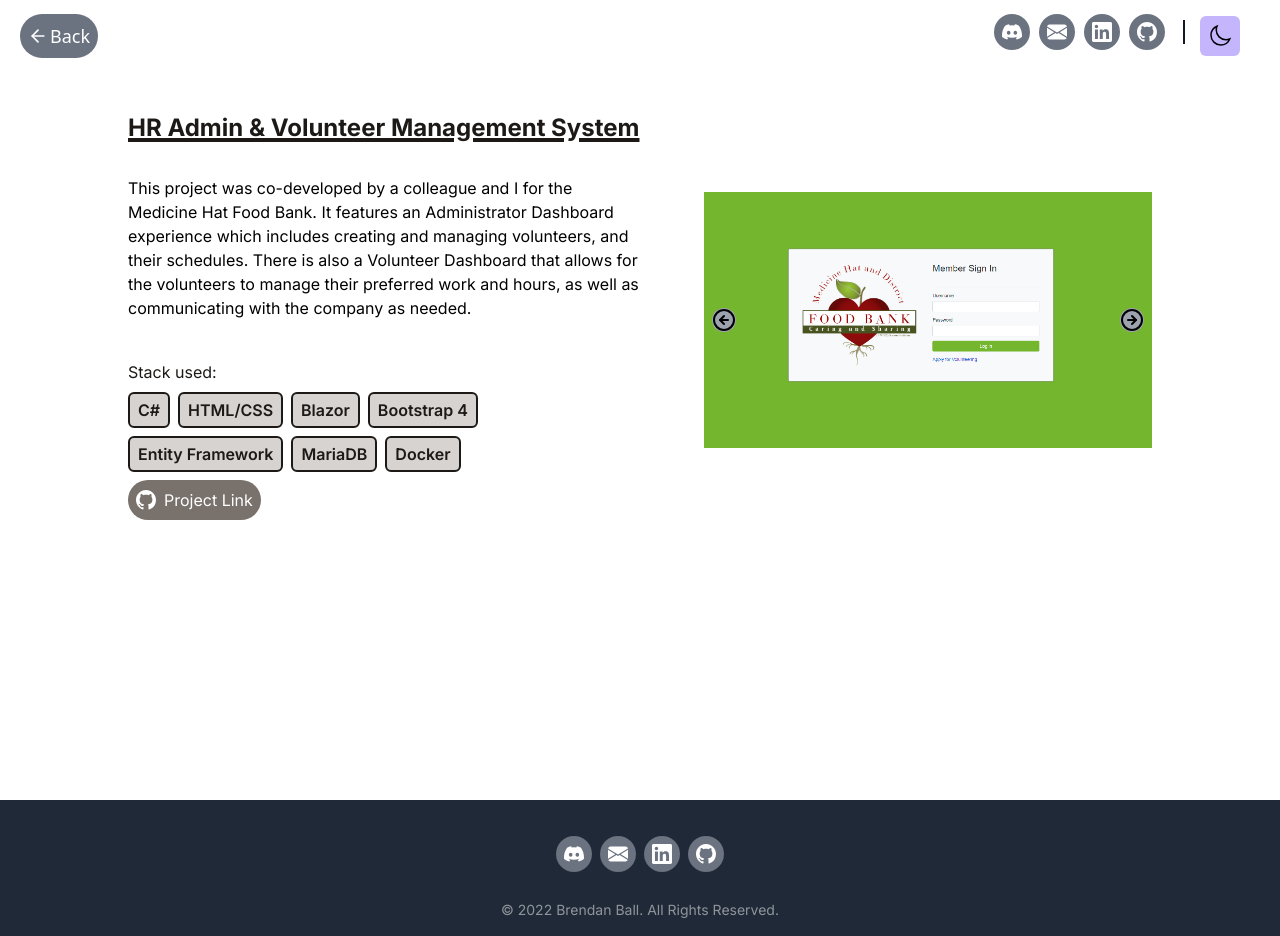
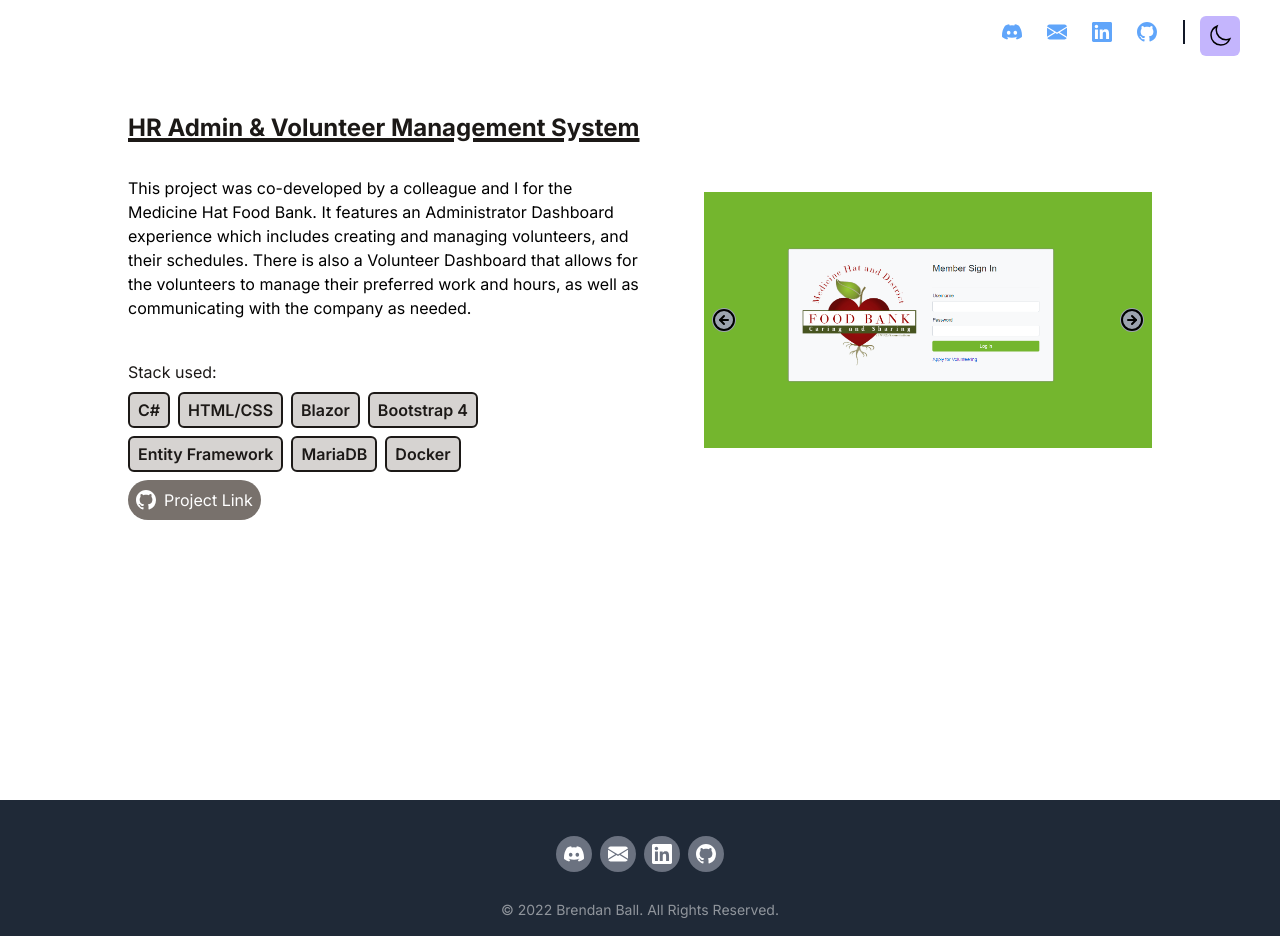
Before and after one commit to brendanball4/PortfolioJSXTailwind, a React (Vite) app: page /project/1 in a window 1280 px wide. Built offline with nearby package versions, Linux system fonts and the light colour scheme.

Commit message:
Add changes

```diff
--- a/src/components/Navbar.jsx
+++ b/src/components/Navbar.jsx
@@ -34,7 +34,7 @@ const Navbar = () => {
             animate={{ opacity: 1 }}
             exit={{ opacity: 0 }}>
             <a
-              className="absolute xl:fixed p-2 left-5 top-3.5 bg-gray-500 text-lg p-2 rounded-full"
+              className="absolute p-2 left-5 top-3.5 text-lg p-2 rounded-full"
               href={domainName}
               onMouseEnter={() => setIsArrowHovered(true)} // Set arrow hover state to true
               onMouseLeave={() => setIsArrowHovered(false)} // Set arrow hover state to false
@@ -56,7 +56,7 @@ const Navbar = () => {
         href={linkedin}
         target="_blank"
         rel="noopener noreferrer"
-        className="social-link linkedin hover:text-blue-400 absolute 2xl:fixed right-[160px] bg-gray-500 p-2 top-3.5 font-semibold text-white inline-flex items-center space-x-2 rounded-full">
+        className="social-link linkedin hover:text-black dark:hover:text-blue-400 absolute 2xl:fixed right-[160px] p-2 top-3.5 font-semibold text-blue-400 dark:text-white inline-flex items-center space-x-2 rounded-full">
         <svg
             className="w-5 h-5 fill-current"
             role="img"
@@ -73,7 +73,7 @@ const Navbar = () => {
         href={github}
         target="_blank"
         rel="noopener noreferrer"
-        className="social-link github hover:text-blue-400 absolute 2xl:fixed z-10 right-[115px] bg-gray-500 p-2 top-3.5 font-semibold text-white inline-flex items-center space-x-2 rounded-full">
+        className="social-link github hover:text-black dark:hover:text-blue-400 absolute 2xl:fixed z-10 right-[115px] p-2 top-3.5 font-semibold text-blue-400 dark:text-white inline-flex items-center space-x-2 rounded-full">
         <svg
             xmlns="http://www.w3.org/2000/svg"
             xmlnsXlink="http://www.w3.org/1999/xlink"
@@ -96,7 +96,7 @@ const Navbar = () => {
 
       <a
         onClick={() => copyToClipboard(emailAddress)}
-        className="social-link email hover:text-blue-400 absolute 2xl:fixed z-10 right-[205px] cursor-pointer bg-gray-500 p-2 top-3.5 font-semibold text-white inline-flex items-center space-x-2 rounded-full">
+        className="social-link email hover:text-black dark:hover:text-blue-400 absolute 2xl:fixed z-10 right-[205px] cursor-pointer p-2 top-3.5 font-semibold text-blue-400 dark:text-white inline-flex items-center space-x-2 rounded-full">
         <svg xmlns="http://www.w3.org/2000/svg"
             width="20" height="20"
             fill="currentColor"
@@ -108,7 +108,7 @@ const Navbar = () => {
 
       <a
         onClick={() => copyToClipboard(discordUsername)}
-        className="social-link discord hover:text-blue-400 absolute 2xl:fixed z-10 cursor-pointer right-[250px] bg-gray-500 p-2 top-3.5 font-semibold text-white inline-flex items-center space-x-2 rounded-full">
+        className="social-link discord hover:text-black dark:hover:text-blue-400 absolute 2xl:fixed z-10 cursor-pointer right-[250px] p-2 top-3.5 font-semibold text-blue-400 dark:text-white inline-flex items-center space-x-2 rounded-full">
         <svg xmlns="http://www.w3.org/2000/svg"
             width="20" height="20"
             className="w-5"
--- a/src/components/scroll.jsx
+++ b/src/components/scroll.jsx
@@ -39,7 +39,7 @@ const ScrollToTopButton = () => {
           animate={{ opacity: 1 }}
           exit={{ opacity: 0 }}>
           <button
-            className="fixed p-2 right-10 hover:text-blue-400 bottom-4 bg-violet-300 dark:bg-gray-600 text-lg p-5 rounded-3xl"
+            className="fixed p-2 right-10 hover:text-white dark:hover:text-blue-400 bottom-4 bg-violet-300 dark:bg-gray-600 text-lg p-5 rounded-3xl"
             onClick={scrollTop}
             onMouseEnter={() => setIsArrowHovered(true)} // Set arrow hover state to true
             onMouseLeave={() => setIsArrowHovered(false)} // Set arrow hover state to false
--- a/src/data/portfolio.js
+++ b/src/data/portfolio.js
@@ -12,9 +12,9 @@ export default [
         id: 2,
         title: 'Developer Portfolio',
         title_ext: 'Developer Portfolio Web Application',
-        desc: 'This project was solo developed by me to create a proper way to express myself and my accomplishments to future employers.',
+        desc: 'This project was solo developed by me to create a proper way to express myself and my accomplishments to future employers. This was created using React, Vite, and Tailwind. This project was a challenge for myself to keep up to date with latest technology. This website is hosted on a Raspberry Pi running a webserver.',
         images: ['PortfolioImages/Dev Portfolio/top_dark.PNG', 'PortfolioImages/Dev Portfolio/top_light.PNG', 'PortfolioImages/Dev Portfolio/time_dark.PNG', 'PortfolioImages/Dev Portfolio/time_light.PNG'],
-        stack: ['JSX/React', 'Tailwind', 'Vite'],
+        stack: ['JSX/React', 'Tailwind', 'Vite', 'Raspberry Pi'],
         link: 'https://github.com/brendanball4/PortfolioJSXTailwind',
     },
     {
```
